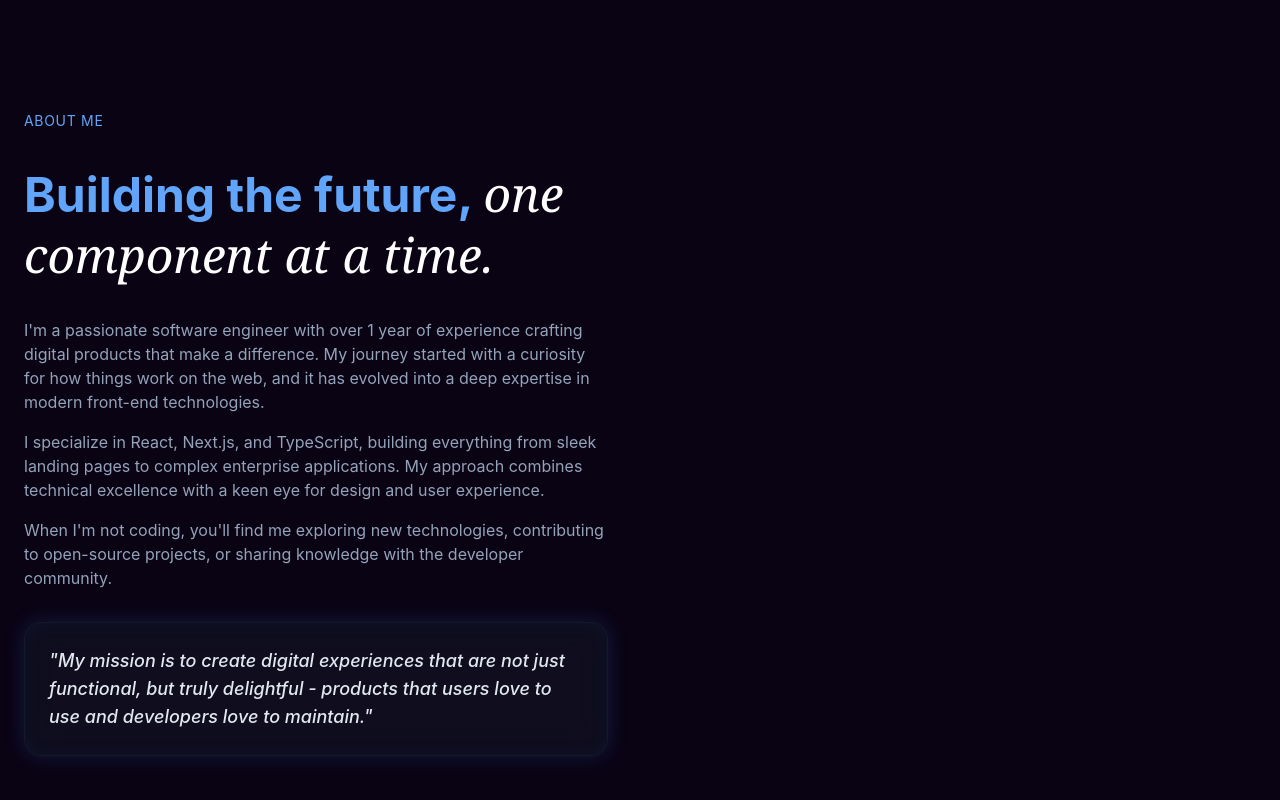
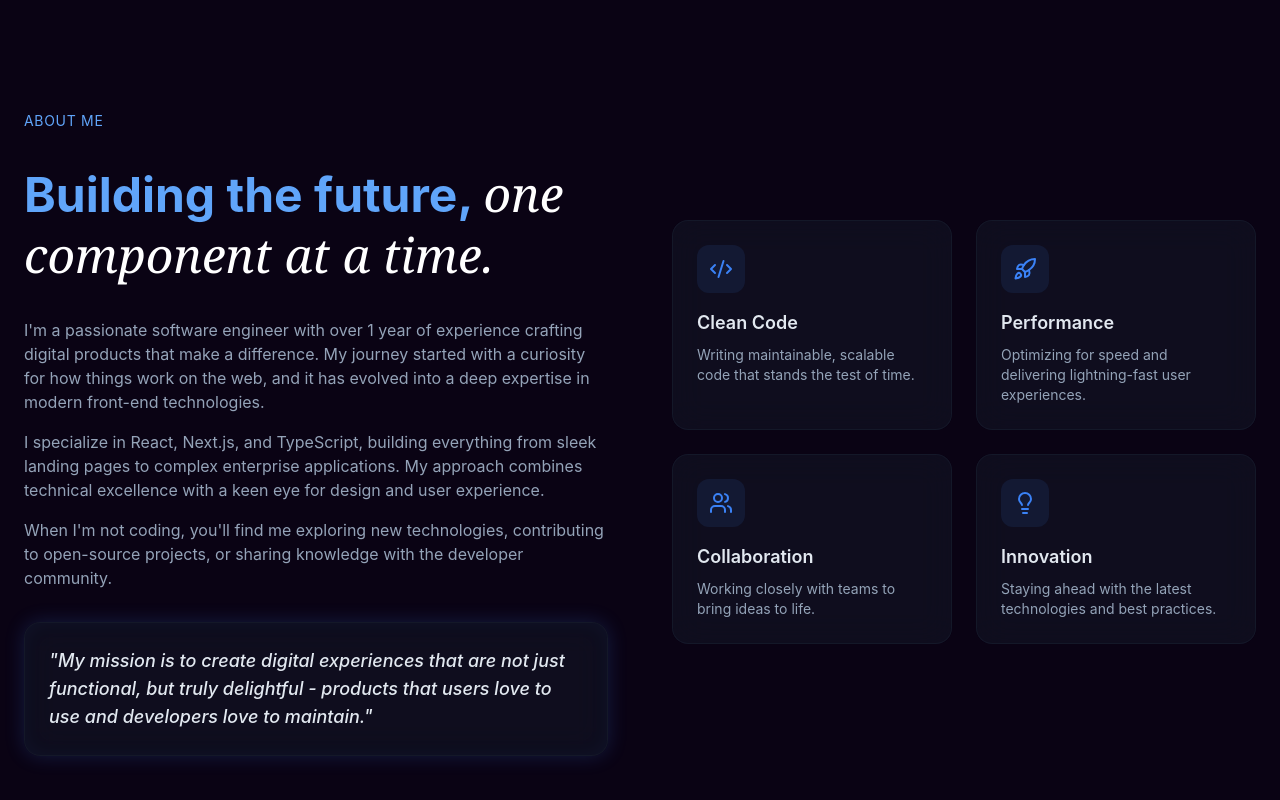
Before and after one commit to noahnoahnoahtran/Web_Dev, a React (Vite) app in the folder Website/10_portfolio/: page / in a window 1280 px wide. Shown: the part 1108-1908 px from the top of the page. Built offline with nearby package versions, Linux system fonts and the light colour scheme.

Commit message:
feat(about/highlight): setup highlight structure and add styling

```diff
--- a/Website/10_portfolio/src/sections/About.jsx
+++ b/Website/10_portfolio/src/sections/About.jsx
@@ -77,6 +77,23 @@
           </div>
 
           {/* Right Column - Highlights */}
+          <div className="grid sm:grid-cols-2 gap-6">
+            {highlights.map((item, index) => (
+              <div
+                key={index}
+                className="glass p-6 rounded-2xl animate-fade-in"
+                style={{ animationDelay: `${(index + 1) * 100}ms` }}
+              >
+                <div className="w-12 h-12 rounded-xl bg-primary/10 flex items-center justify-center mb-4 hover:bg-primary/20">
+                  <item.icon className="w-6 h-6 text-primary" />
+                </div>
+                <h3 className="text-lg font-semibold mb-2">{item.title}</h3>
+                <p className="text-sm text-muted-foreground">
+                  {item.description}
+                </p>
+              </div>
+            ))}
+          </div>
         </div>
       </div>
     </section>
```
